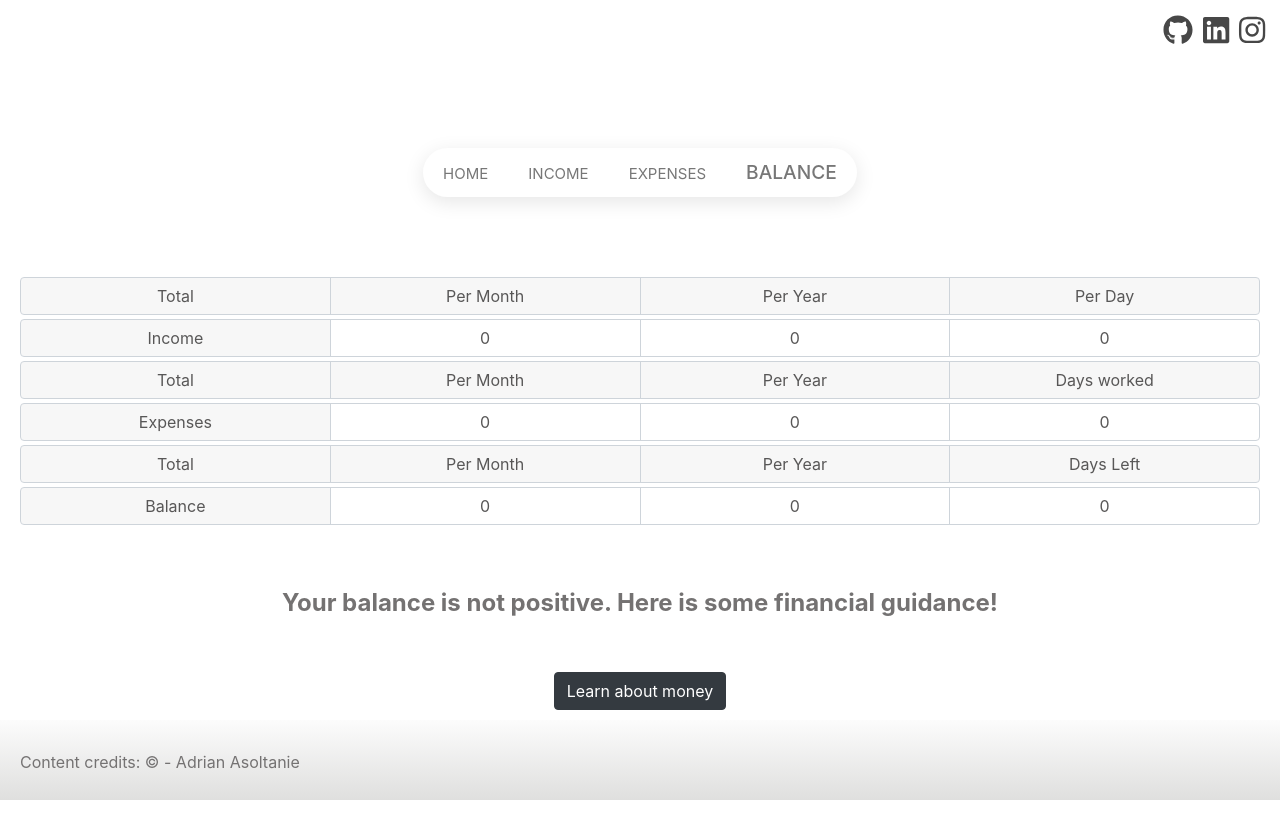
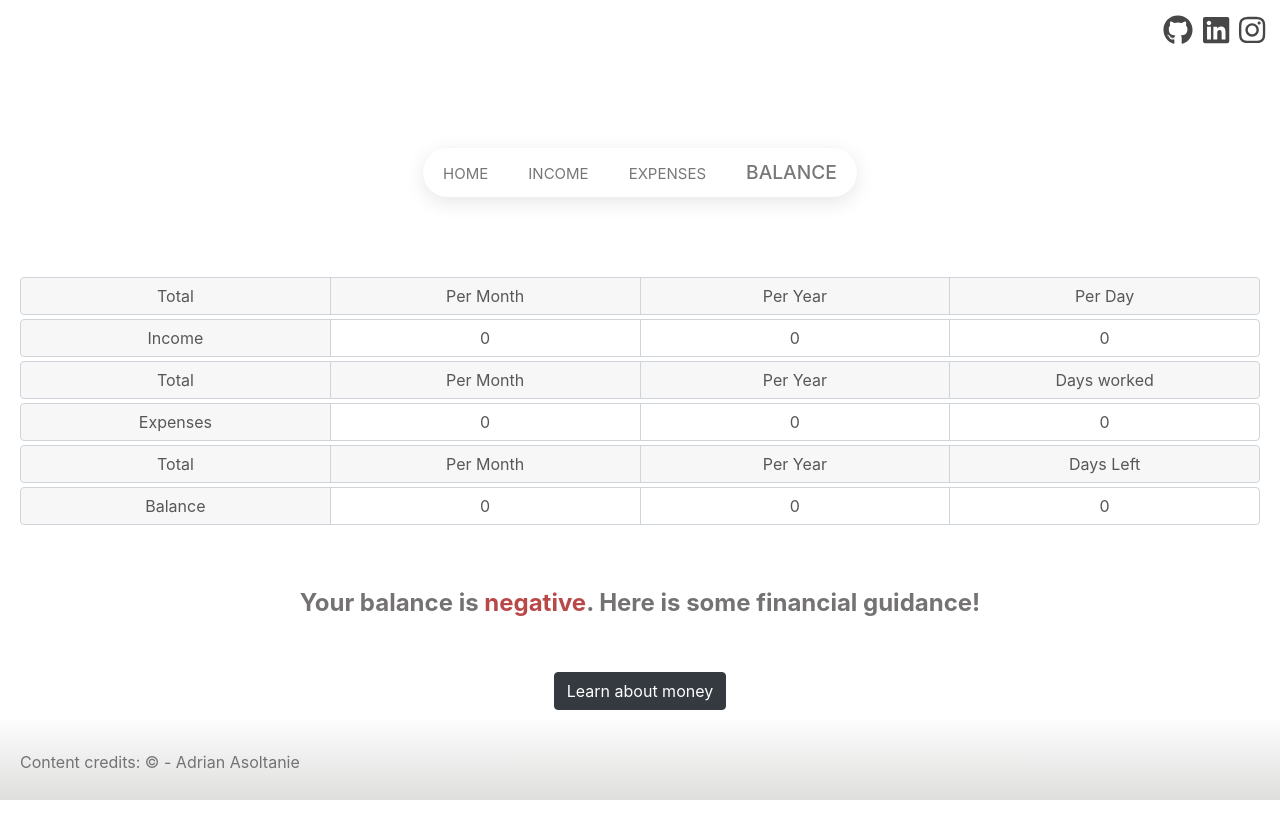
Before and after one commit to MariaChira/Budget--app, a React (Create React App) app in the folder budget-app/: page /balance in a window 1280 px wide. Shown: the top 838 px of the page. Built offline with nearby package versions, Linux system fonts and the light colour scheme.

Commit message:
style change

```diff
--- a/budget-app/src/pages/balance/balance.css
+++ b/budget-app/src/pages/balance/balance.css
@@ -10,3 +10,10 @@
   font-weight: 700;
   color: #777;
 }
+
+.positive {
+  color:rgb(89, 204, 89);
+}
+.negative {
+  color: rgb(185, 72, 72);
+}
--- a/budget-app/src/pages/balance/balance.jsx
+++ b/budget-app/src/pages/balance/balance.jsx
@@ -106,20 +106,18 @@ const Balance = () => {
 
       {incomeTotal?.totalMonthly - expensesTotal?.totalMonthly > 0 ? (
         <div className="balance-message">
-          <p>Your balance is positive, you are doing a good job!</p>
+          <p>Your balance is <span className="positive">positive</span>, you are doing a good job!</p>
         </div>
       ) : incomeTotal?.totalMonthly - expensesTotal?.totalMonthly !== 0 ?(
         <div className="balance-message">
-          <p>Your balance is not positive. Here is some financial guidance!</p>
+          <p>Your balance is <span className="negative">negative</span>. Here is some financial guidance!</p>
           <a
             href="https://www.investopedia.com/best-personal-finance-classes-5116631"
             target="blank" rel="noreferrer">
             <Button variant="dark">Learn about money</Button>
           </a>
         </div>
-      ) : <div className="balance-message">
-        <p>Go and write your income and expenses</p>
-      </div>}
+      ) : <div className="balance-message"></div>}
     </div>
   );
 };
```
